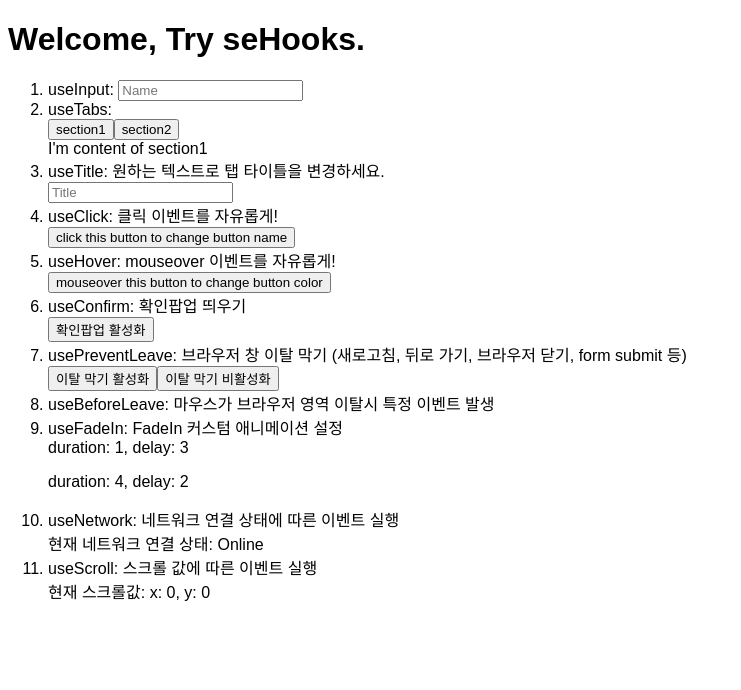
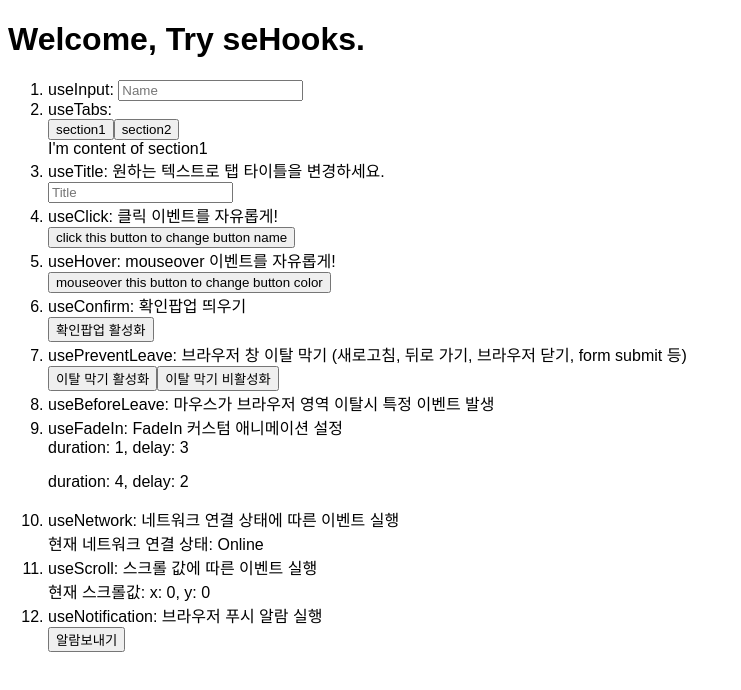
Before and after one commit to seheeeeee/seHooks, a React (Create React App) app: page / in a window 1280 px wide. Shown: the top 690 px of the page, without its empty margins (0-741 px from the left). Built offline with nearby package versions, Linux system fonts and the light colour scheme.

Commit message:
useNotification

```diff
--- a/src/App.js
+++ b/src/App.js
@@ -28,6 +28,7 @@ export default function App() {
     useFadeIn,
     useNetwork,
     useScroll,
+    useNotification,
   } = hooks;
 
   // useInput
@@ -80,6 +81,9 @@ export default function App() {
 
   //useScroll
   const { x: scrollX, y: scrollY } = useScroll();
+
+  //useNotification
+  const triggerNotif = useNotification("seHooks", { body: "안녕하세요." });
 
   return (
     <div className="App" style={{ height: "1000vh" }}>
@@ -152,6 +156,12 @@ export default function App() {
           useScroll: 스크롤 값에 따른 이벤트 실행
           <div>현재 스크롤값: {`x: ${scrollX}, y: ${scrollY}`}</div>
         </li>
+        <li>
+          useNotification: 브라우저 푸시 알람 실행
+          <div>
+            <button onClick={triggerNotif}>알람보내기</button>
+          </div>
+        </li>
       </ol>
     </div>
   );
--- a/src/hooks/index.js
+++ b/src/hooks/index.js
@@ -9,6 +9,7 @@ import useBeforeLeave from "./useBeforeLeave";
 import useFadeIn from "./useFadeIn";
 import useNetwork from "./useNetwork";
 import useScroll from "./useScroll";
+import useNotification from "./useNotification";
 
 export default {
   useInput,
@@ -22,4 +23,5 @@ export default {
   useFadeIn,
   useNetwork,
   useScroll,
+  useNotification,
 };
--- /dev/null
+++ b/src/hooks/useNotification.js
@@ -0,0 +1,21 @@
+const useNotification = (title, options) => {
+  if (!("Notification" in window)) {
+    return;
+  }
+  const fireNotif = () => {
+    if (Notification.permission !== "granted") {
+      Notification.requestPermission().then((permission) => {
+        if (permission === "granted") {
+          new Notification(title, options);
+        } else {
+          return;
+        }
+      });
+    } else {
+      new Notification(title, options);
+    }
+  };
+  return fireNotif;
+};
+
+export default useNotification;
```
